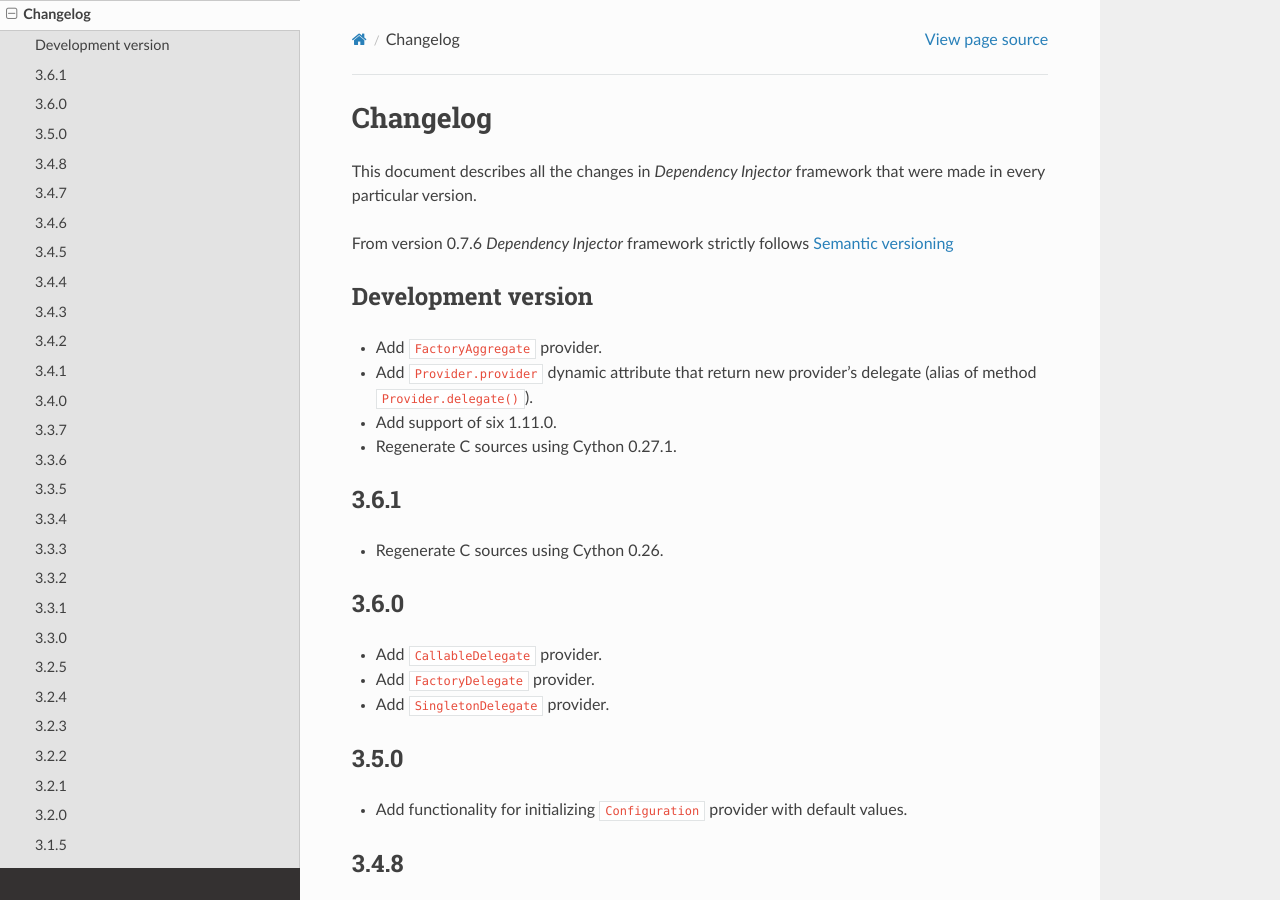
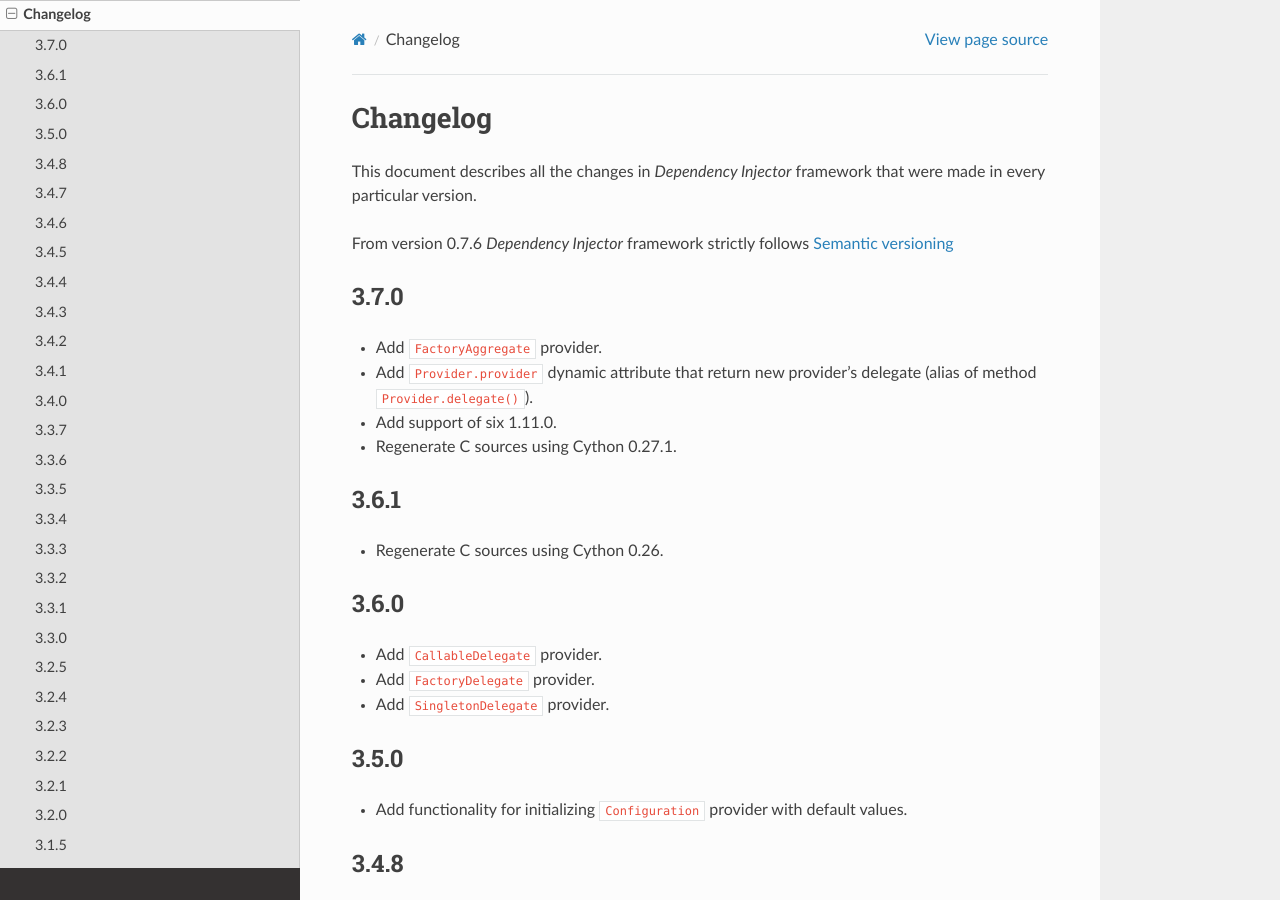
Before and after one commit to ets-labs/python-dependency-injector, a Sphinx documentation site: the page built from docs/main/changelog.rst, in a window 1280 px wide and 900 px high. Built offline with Sphinx 7.4.7 and the Read the Docs theme 2.0.0, drawn with Linux system fonts in a browser that asks for light colours.

Commit message:
Bump version to 3.7.0

```diff
--- a/docs/main/changelog.rst
+++ b/docs/main/changelog.rst
@@ -7,8 +7,8 @@
 From version 0.7.6 *Dependency Injector* framework strictly
 follows `Semantic versioning`_
 
-Development version
--------------------
+3.7.0
+-----
 - Add ``FactoryAggregate`` provider.
 - Add ``Provider.provider`` dynamic attribute that return new provider's
   delegate (alias of method ``Provider.delegate()``).
--- a/src/dependency_injector/__init__.py
+++ b/src/dependency_injector/__init__.py
@@ -1,6 +1,6 @@
 """Dependency injector top-level package."""
 
-__version__ = '3.6.1'
+__version__ = '3.7.0'
 """Version number that follows semantic versioning.
 
 :type: str
```
